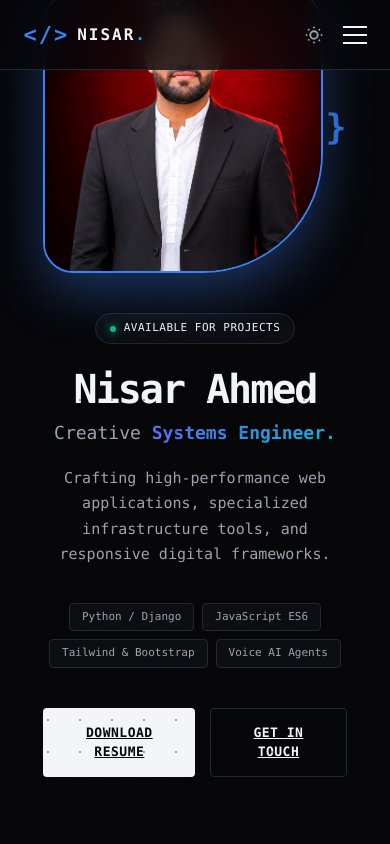
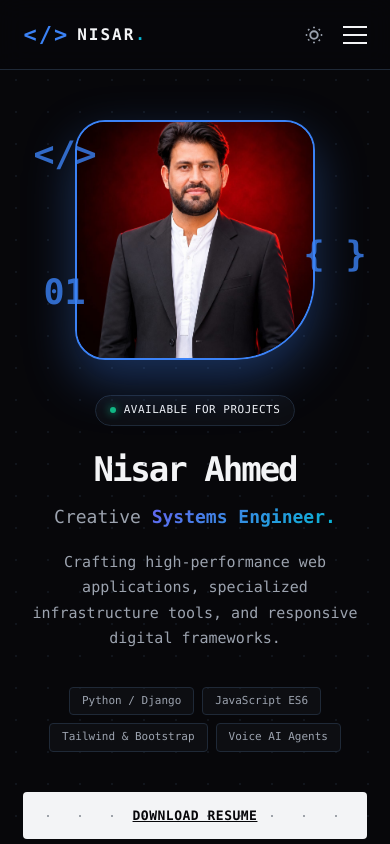
Before and after one commit to nisarahmedwebdev-lab/Task-06-Nisar-Ahmed-Portfolio, a plain HTML site: page index.html in a window 390 px wide. Shown: the top 844 px of the page. Drawn offline with Linux system fonts and the light colour scheme.

Commit message:
make it responsive

```diff
--- a/style.css
+++ b/style.css
@@ -177,7 +177,6 @@ section {
     display: flex;
     align-items: center;
     justify-content: center;
-    text-align: center;
 }
 
 .grid-overlay {
@@ -215,11 +214,11 @@ section {
 }
 
 .hero h1 {
-    font-size: clamp(40px, 7vw, 84px);
+    font-size: clamp(36px, 7vw, 84px);
     font-weight: 800;
-    line-height: 1;
+    line-height: 1.1;
     letter-spacing: -2px;
-    margin-bottom: 10px;
+    margin-bottom: 15px;
 }
 
 .hero h2 {
@@ -238,21 +237,24 @@ section {
 
 .hero-wrapper {
     max-width: 1200px;
+    width: 100%;
     margin: auto;
     display: flex;
     align-items: center;
     justify-content: space-between;
     gap: 40px;
-    min-height: 90vh;
-    padding: 50px 20px;
 }
 
 .hero-content {
     width: 55%;
+    text-align: left;
 }
 
 .hero-image {
     position: relative;
+    width: 40%;
+    display: flex;
+    justify-content: center;
 }
 
 .code-symbol {
@@ -262,6 +264,7 @@ section {
     font-weight: 700;
     opacity: .8;
     animation: float 3s ease-in-out infinite;
+    z-index: 2;
 }
 
 .symbol1 {
@@ -316,7 +319,7 @@ section {
     color: var(--muted);
     font-size: 15px;
     max-width: 600px;
-    margin: 0 auto 35px;
+    margin: 0 0 35px 0;
     line-height: 1.7;
 }
 
@@ -324,7 +327,7 @@ section {
     display: flex;
     gap: 8px;
     flex-wrap: wrap;
-    justify-content: center;
+    justify-content: flex-start;
     margin-bottom: 40px;
 }
 
@@ -340,7 +343,7 @@ section {
 .buttons {
     display: flex;
     gap: 15px;
-    justify-content: center;
+    justify-content: flex-start;
 }
 
 .btn {
@@ -355,7 +358,6 @@ section {
     text-transform: uppercase;
     letter-spacing: 0.5px;
     transition: transform 0.2s ease, box-shadow 0.2s;
-    /* Fixed 'standard' timing issue */
     border: none;
     cursor: pointer;
 }
@@ -775,6 +777,10 @@ footer p {
     transform: translateY(0);
 }
 
+/* ==========================================================================
+   RESPONSIVE MEDIA QUERIES (UPDATED & FIXED)
+   ========================================================================== */
+
 @media(max-width: 1024px) {
     .projects-container {
         grid-template-columns: 1fr;
@@ -783,30 +789,61 @@ footer p {
 
 @media(max-width: 768px) {
 
-    /* Consolidated all 768px elements under a unified query block */
+    /* Hero section fix: Height ko auto kiya taake content squeeze na ho */
+    .hero {
+        height: auto;
+        min-height: 100vh;
+        padding-top: 120px;
+        padding-bottom: 60px;
+        display: flex;
+        align-items: center;
+    }
+
     .hero-wrapper {
         flex-direction: column-reverse;
+        /* Image upar, text neeche */
+        text-align: center;
+        gap: 35px;
+        padding: 0;
+    }
+
+    .hero-content {
+        width: 100%;
         text-align: center;
     }
 
-    .hero-content,
     .hero-image {
         width: 100%;
     }
 
+    /* Mobile ke liye image frame size normal kiya */
     .image-frame {
         width: 280px;
         height: 280px;
+        border-radius: 30px 30px 80px 30px;
     }
 
+    .hero p {
+        margin: 0 auto 35px;
+    }
+
+    .developer-tags,
+    .buttons {
+        justify-content: center;
+    }
+
+    /* Baki sections padding adjust ki */
     section {
-        padding: 110px 6% 60px;
+        padding: 100px 6% 60px;
+        height: auto;
+        min-height: 100vh;
     }
 
     .header {
         padding: 0 6%;
     }
 
+    /* Navigation menu drawer fix */
     .nav {
         position: fixed;
         top: 70px;
@@ -863,3 +900,26 @@ footer p {
         text-align: center;
     }
 }
+
+/* Chote mobile phones ke liye Mazeed Styling */
+@media(max-width: 480px) {
+    .hero h1 {
+        font-size: 34px;
+    }
+
+    .buttons {
+        flex-direction: column;
+        width: 100%;
+        gap: 12px;
+    }
+
+    .btn {
+        width: 100%;
+        justify-content: center;
+    }
+
+    .image-frame {
+        width: 240px;
+        height: 240px;
+    }
+}
```
